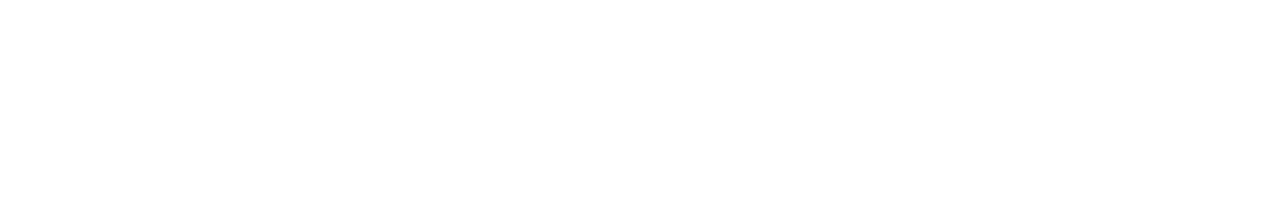
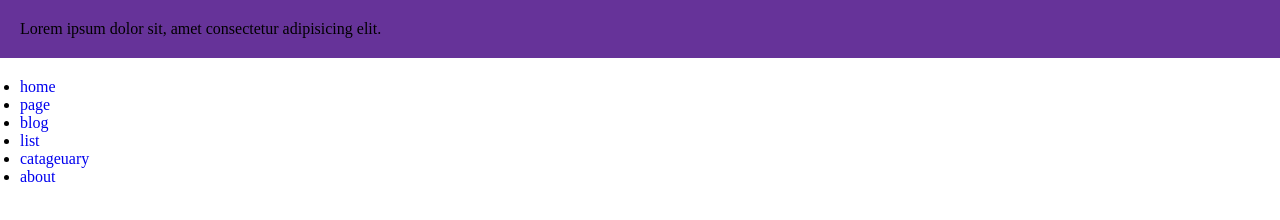
Before and after one commit to rohan-mac/project, a plain HTML site: page index.html in a window 1280 px wide. Drawn offline with Linux system fonts and the light colour scheme.

Commit message:
css file add

```diff
--- a/index.html
+++ b/index.html
@@ -1,22 +1,57 @@
 <!DOCTYPE html>
 <html lang="en">
+
 <head>
     <meta charset="UTF-8">
     <meta name="viewport" content="width=
     , initial-scale=1.0">
-    <title>Document</title>
+    <title>TATA</title>
+    <link rel="stylesheet" href="style.css">
 </head>
+
 <body>
     <div class="home-web">
         <div class="page-with">
             <div class="announsment">
-                <div class="announsment-inner">
+                <div class="announsment-inner wrapper">
                     <div class="sub-announsment-bar">
-
+                        <!-- <ul>
+                            <li><a href="#">home</a></li>
+                            <li><a href="#">page</a></li>
+                            <li><a href="#">blog</a></li>
+                            <li><a href="#">list</a></li>
+                            <li><a href="#">catageuary</a></li>
+                            <li><a href="#">about</a></li>
+                        </ul> -->
+                        <p>Lorem ipsum dolor sit, amet consectetur adipisicing elit.</p>
+                    </div>
+                </div>
+            </div>
+            <div class="header">
+                <div class="header-inner wrapper">
+                    <div class="sub-header">
+                        <div class="search-bar">
+                        </div>
+                        <div class="manu">
+                            <ul>
+                                <li><a href="#">home</a></li>
+                                <li><a href="#">page</a></li>
+                                <li><a href="#">blog</a></li>
+                                <li><a href="#">list</a></li>
+                                <li><a href="#">catageuary</a></li>
+                                <li><a href="#">about</a></li>
+                            </ul>
+                        </div>
+                        <div class="cart-grid">
+                            <div></div>
+                            <div></div>
+                            <div></div>
+                        </div>
                     </div>
                 </div>
             </div>
         </div>
     </div>
 </body>
+
 </html>
--- /dev/null
+++ b/style.css
@@ -0,0 +1,17 @@
+*{
+    padding: 0px;
+    margin: 0px;
+    text-decoration: none;
+}
+.wrapper{
+    max-width: 1600px;
+    margin: auto;
+    padding: 20px;
+}
+.page-with {
+    margin: auto;
+    max-width: 100%;
+}
+.announsment-inner{
+    background: rebeccapurple;
+}
```
